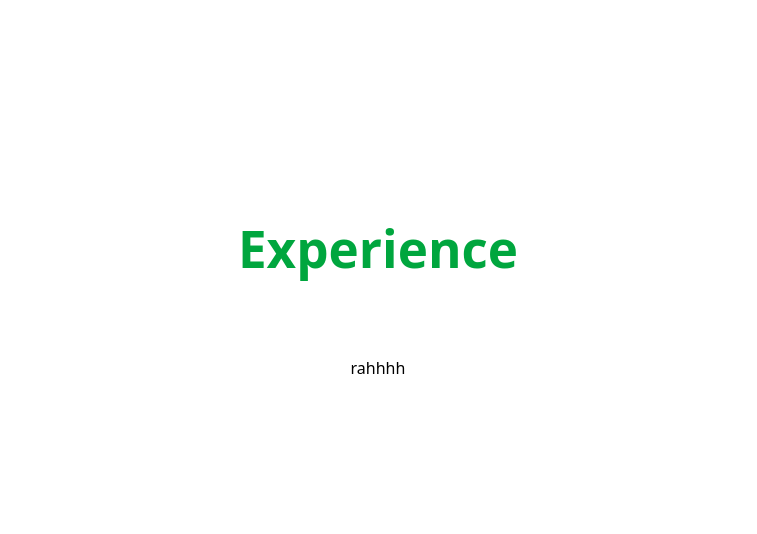
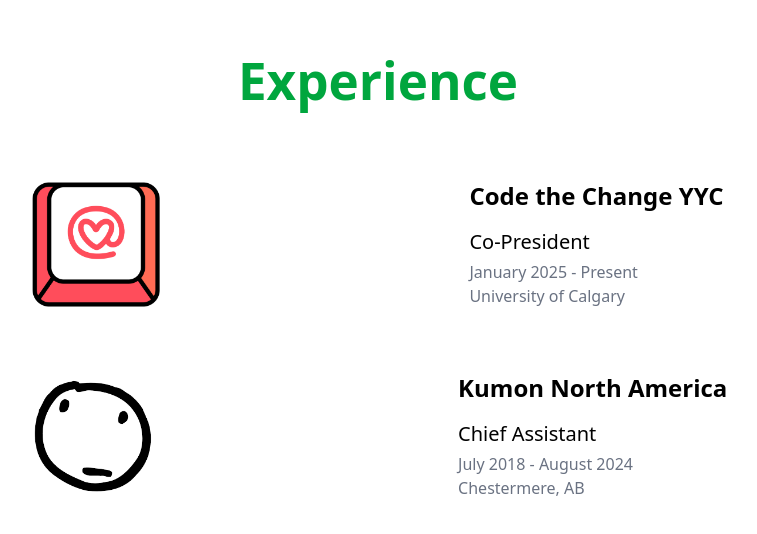
Before and after one commit to natphaan/portfolio-website, a React (Vite) app: page / in a window 1280 px wide. Shown: the part 1768-2302 px from the top of the page, without its empty margins (262-1019 px from the left). Built offline with nearby package versions, Linux system fonts and the light colour scheme.

Commit message:
rough draft of experience

```diff
--- a/src/components/Experience.jsx
+++ b/src/components/Experience.jsx
@@ -1,12 +1,51 @@
+import ctc from "../assets/CTCYYCLogo_Cropped.png"
+import kumon from "../assets/kumonLogo.png"
+
+
 const Experience = () => {
         return (
                 <div className="flex flex-col items-center justify-center min-h-screen p-4">
-                        <h1 className="text-4xl font-bold m-12 text-green-600"> Experience </h1>
-                        <div>
-                                <ul className = "flex flex-row justify-around items-center py-8 px-3">
-                                        <li className = "text-black"> rahhhh</li>
+                        <h1 className="text-4xl font-bold mb-10 text-green-600 text-center"> Experience </h1>
+                        <div className = "w-full max-w-4xl lg:max-w-5xl" id = "experience-section">
+                                <div>
+                                        <ul className = "flex flex-row justify-around items-center py-8 px-3">
+                                                <li>
+                                                        <img
+                                                        src = {ctc}
+                                                        alt = "CTC Logo"
+                                                        className = "w-32 h-32 object-contain rounded-md"
+                                                        />
+                                                </li>
+                                                <div>
+                                                        <h3 className = "text-black mb-4 text-2xl font-extrabold"> Code the Change YYC </h3>
+                                                        <h3 className = "text-black text-xl mb-1"> Co-President</h3>
+                                                        <h3 className = "text-gray-500"> January 2025 - Present </h3>
+                                                        <h3 className = "text-gray-500"> University of Calgary </h3>
+                                                </div>
 
-                                </ul>
+
+                                        </ul>
+                                </div>
+
+                                <div>
+                                        <ul className = "flex flex-row justify-around items-center py-8 px-3">
+                                                <li>
+                                                        <img
+                                                        src = {kumon}
+                                                        alt = "Kumon Logo"
+                                                        className = "w-32 h-32 object-contain rounded-md"
+                                                        />
+
+                                                </li>
+                                                <div>
+                                                        <h3 className = "text-black mb-4 text-2xl font-extrabold"> Kumon North America</h3>
+                                                        <h3 className = "text-black text-xl mb-1"> Chief Assistant </h3>
+                                                        <h3 className = "text-gray-500"> July 2018 - August 2024 </h3>
+                                                        <h3 className = "text-gray-500"> Chestermere, AB </h3>
+                                                </div>
+                                        </ul>
+
+                                </div>
 
                         </div>
                 </div>
```
Also changed, not shown: src/assets/CTCYYCLogo_Cropped.png (added), src/assets/kumonLogo.png (added).
